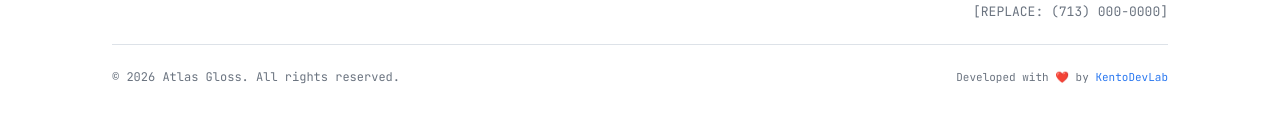
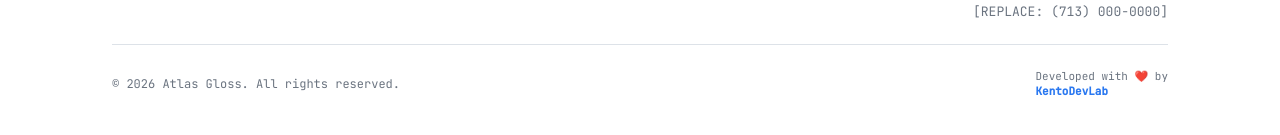
Before and after one commit to kentodevlab/atlasgloss, a Next.js app: page /en in a window 1280 px wide. Shown: the part 4719-4854 px from the top of the page. Built offline with nearby package versions, Linux system fonts and the light colour scheme; no server answers.

Commit message:
Update footer to use bold text for KentoDevLab

```diff
--- a/src/components/layout/Footer.tsx
+++ b/src/components/layout/Footer.tsx
@@ -42,7 +42,7 @@ export default function Footer() {
             {t(dictionary.footer.copyright, locale)}
           </span>
           <span className="font-[family-name:var(--font-mono)] text-[11px]">
-            Developed with ❤️ by <a href="https://kentodevlab.com" target="_blank" rel="noopener noreferrer" className="text-blue-bright hover:underline">KentoDevLab</a>
+            Developed with ❤️ by <a href="https://kentodevlab.com" target="_blank" rel="noopener noreferrer" className="text-blue-bright hover:underline"><p class="font-bold">KentoDevLab</p></a>
           </span>
         </div>
       </div>
```
